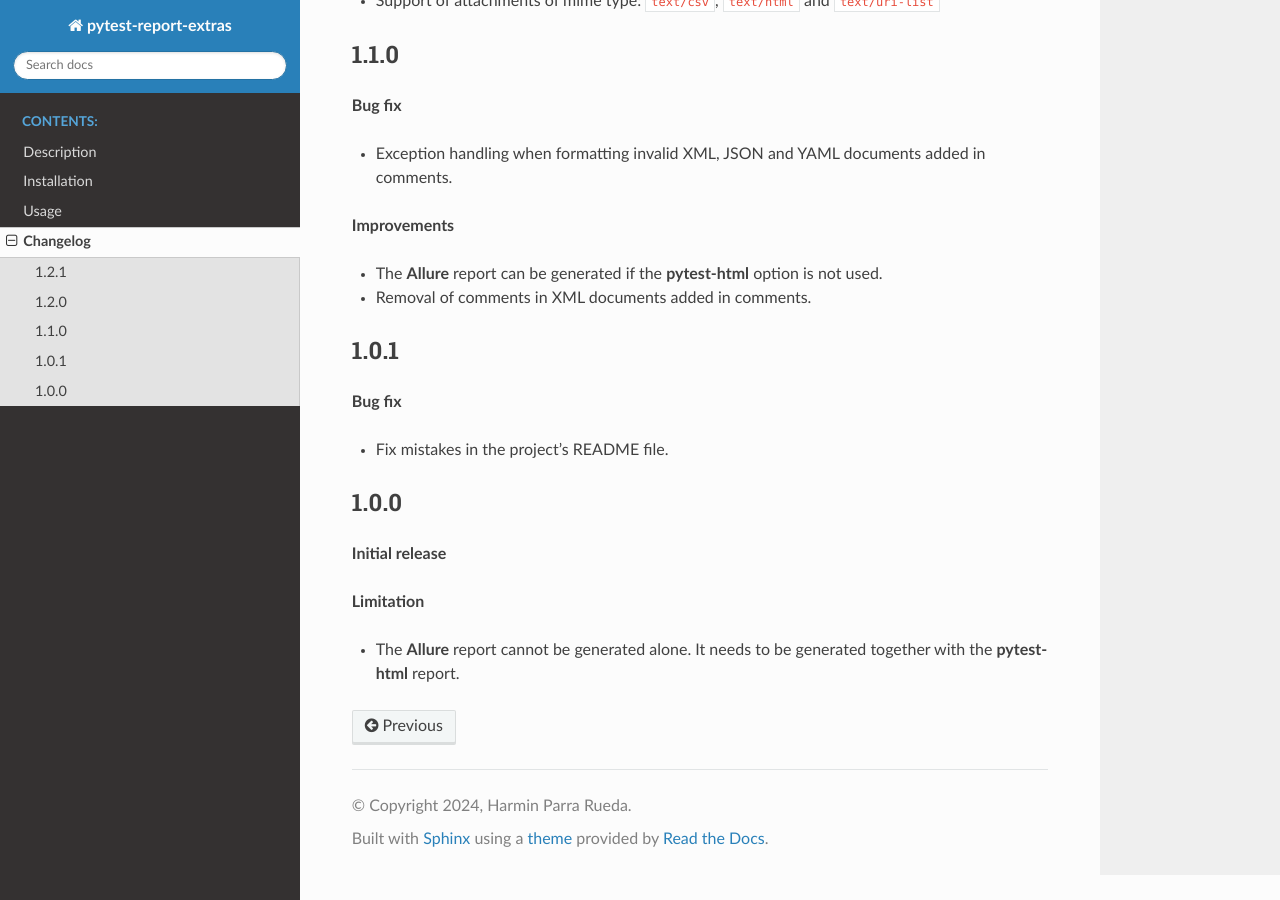
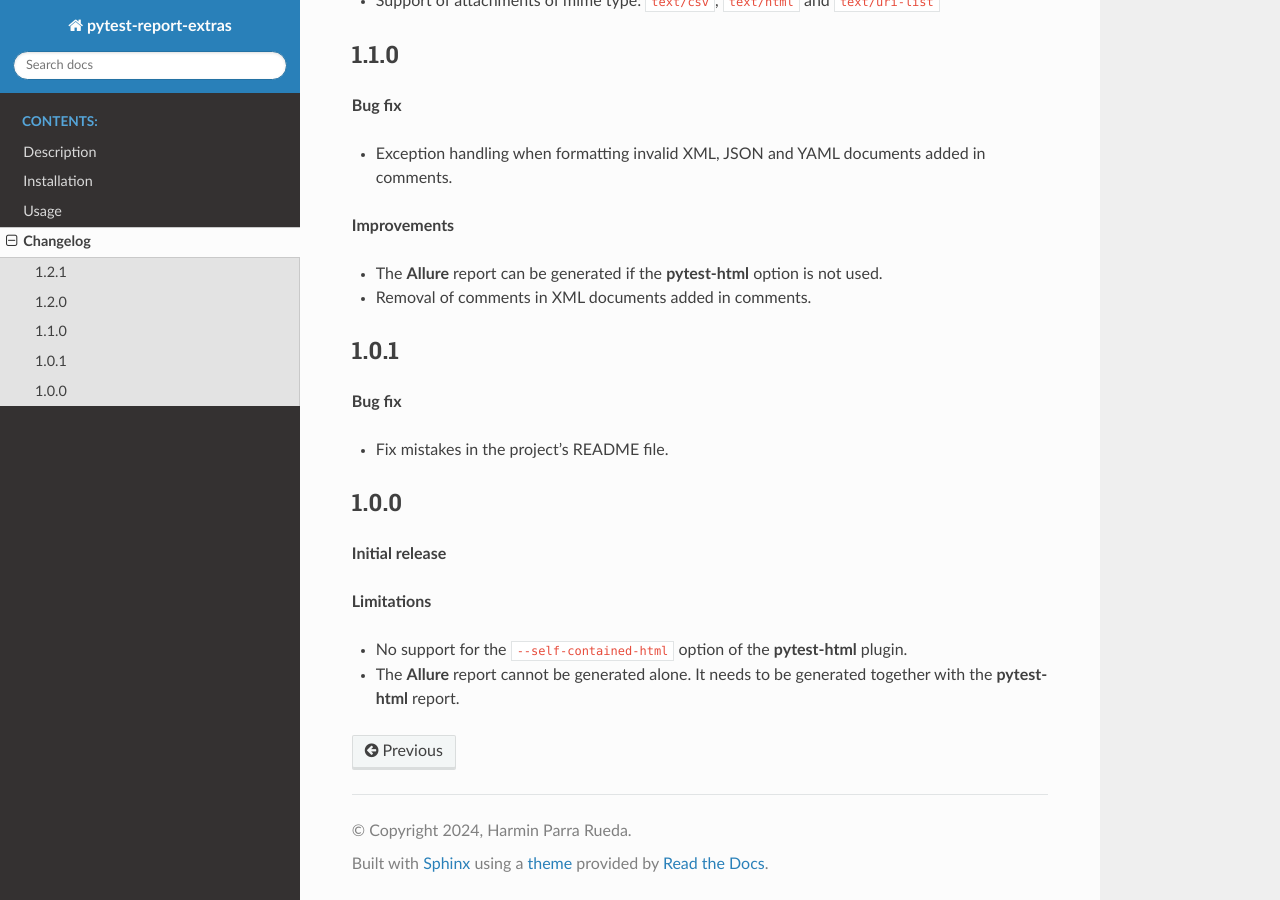
Before and after one commit to harmin-parra/pytest-report-extras, a Sphinx documentation site: the page built from docs/changelog.rst, in a window 1280 px wide and 900 px high, scrolled down 597 px. Built offline with Sphinx 7.4.7 and the Read the Docs theme 3.1.0, drawn with Linux system fonts in a browser that asks for light colours.

Commit message:
update docs

```diff
--- a/docs/changelog.rst
+++ b/docs/changelog.rst
@@ -51,6 +51,8 @@ Changelog
 
 **Initial release**
 
-**Limitation**
+**Limitations**
+
+* No support for the ``--self-contained-html`` option of the **pytest-html** plugin.
 
 * The **Allure** report cannot be generated alone. It needs to be generated together with the **pytest-html** report.
--- a/docs/user_guide.rst
+++ b/docs/user_guide.rst
@@ -100,6 +100,9 @@ To add a link to the report:
 
 Limitations
 ===========
+
+
+* No support for the ``--self-contained-html`` option of the **pytest-html** plugin.
 
 * No support for any kind of parallel tests execution (multi-treads, multi-tabs or multi-windows).
 
```
